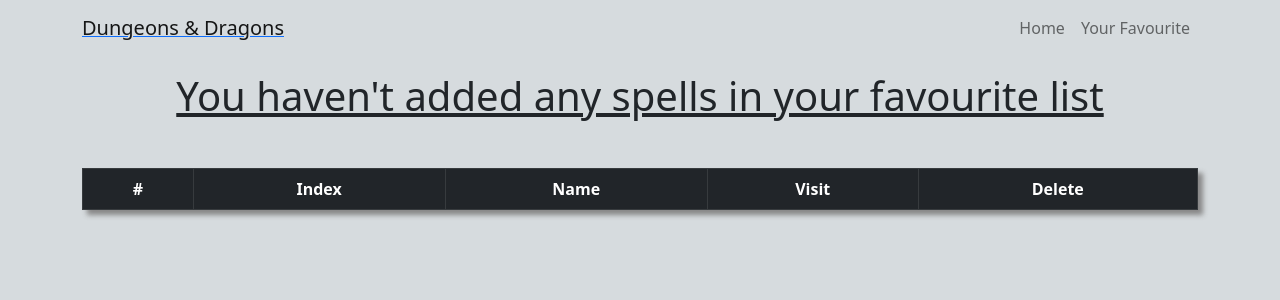
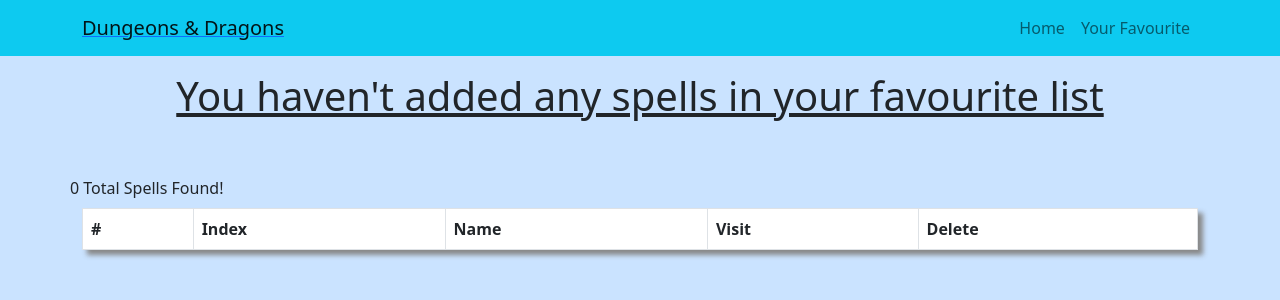
Before and after one commit to rosh021/frontendApp, a React (Create React App) app: page /fav in a window 1280 px wide. Shown: the top 300 px of the page. Built offline with nearby package versions, Linux system fonts and the light colour scheme.

Commit message:
implementing more features

```diff
--- a/src/App.css
+++ b/src/App.css
@@ -9,5 +9,6 @@
 
 .home {
   min-height: 100vh;
-  background-color: #d6dbde;
+  background: rgb(202, 227, 255);
+  /* background-color: #d6dbde; */
 }
--- a/src/App.js
+++ b/src/App.js
@@ -10,13 +10,11 @@
   return (
     <div className="home">
       <BrowserRouter>
-        <div>
-          <Routes>
-            <Route path="/" element={<LandingPage />} />
-            <Route path="/fav" element={<Favourite />} />
-            <Route path="/:index" element={<Main />} />
-          </Routes>
-        </div>
+        <Routes>
+          <Route path="/" element={<LandingPage />} />
+          <Route path="/fav" element={<Favourite />} />
+          <Route path="/:index" element={<Main />} />
+        </Routes>
       </BrowserRouter>
       <ToastContainer />
     </div>
--- a/src/Components/navbar/CustomNavbar.js
+++ b/src/Components/navbar/CustomNavbar.js
@@ -6,7 +6,7 @@
 
 export const CustomNavbar = () => {
   return (
-    <Navbar expand="lg">
+    <Navbar expand="lg" bg="info">
       <Container>
         <Link to="/">
           <Navbar.Brand>Dungeons & Dragons</Navbar.Brand>
--- a/src/Components/table/Table.css
+++ b/src/Components/table/Table.css
@@ -1,15 +1,16 @@
 .table {
   box-sizing: border-box;
+  background-color: white;
   box-shadow: 5px 5px 5px #888888;
 }
 
 .grow {
   text-decoration: none;
-  color: white;
+  color: black;
 }
 
 .grow:hover {
-  color: white;
+  color: blue;
   text-decoration: underline;
 
   transform: scale(1.3);
--- a/src/Components/table/Table.js
+++ b/src/Components/table/Table.js
@@ -6,7 +6,7 @@
 import { Link } from "react-router-dom";
 import { removeFavourite, setFavourite } from "../../redux/spellsSlice";
 import "./Table.css";
-export const CustomTable = ({ isClicked, isSpinning }) => {
+export const CustomTable = ({ tableHeaders, func, isSpinning }) => {
   const dispatch = useDispatch();
   const { spells, favourite } = useSelector((state) => state.spells);
 
@@ -28,40 +28,34 @@
   };
 
   return (
-    <Container>
-      <Table
-        striped
-        bordered
-        hover
-        variant="dark"
-        className="mt-5 ms-auto table"
-      >
+    <Container className=" mt-5">
+      <div className="row py-2">{spells?.length} Total Spells Found!</div>
+      <Table striped bordered hover>
         {isSpinning === true && (
           <Spinner animation="border" variant="success" />
         )}
         <thead>
           <tr>
-            <th className="text-center">#</th>
-            <th className="text-center">Index</th>
-            <th className="text-center">Name</th>
-            <th className="text-center">Visit</th>
-            {isClicked === true && <th className="text-center">Delete</th>}
+            <th>#</th>
+            {tableHeaders.map((item, i) => (
+              <th key={i}>{item}</th>
+            ))}
           </tr>
         </thead>
 
         <tbody>
-          {isClicked === true
+          {func === true
             ? favourite.map(({ index, name, _id }, i) => (
-                <tr key={i}>
-                  <td className="text-center">{i > 0 ? 1 + i : 1}</td>
-                  <td className="text-center">{index}</td>
-                  <td className="text-center">{name}</td>
-                  <td className="text-center">
+                <tr key={i} className="text-center">
+                  <td>{i + 1}</td>
+                  <td>{index}</td>
+                  <td>{name}</td>
+                  <td>
                     <Link className="grow" to={`/${index}`}>
                       Read More
                     </Link>
                   </td>
-                  <td className="text-center">
+                  <td>
                     <button
                       className="main__button"
                       onClick={() => handelOnDelete(_id, name)}
@@ -72,11 +66,11 @@
                 </tr>
               ))
             : spells.map(({ index, name }, i) => (
-                <tr key={i}>
-                  <td className="text-center">{i > 0 ? 1 + i : 1}</td>
-                  <td className="text-center">{index}</td>
-                  <td className="text-center">{name}</td>
-                  <td className="text-center">
+                <tr key={i} className="text-center">
+                  <td>{i + 1}</td>
+                  <td>{index}</td>
+                  <td>{name}</td>
+                  <td>
                     <Link className="grow" to={`/${index}`}>
                       Read More
                     </Link>
--- a/src/pages/fav/Favourite.js
+++ b/src/pages/fav/Favourite.js
@@ -6,6 +6,7 @@
   const [isClicked, isSetClicked] = useState(true);
 
   const { favourite } = useSelector((state) => state.spells);
+  const tableHeaders = ["Index", "Name", "Visit", "Delete"];
   return (
     <div>
       <CustomNavbar />
@@ -18,7 +19,7 @@
           You haven't added any spells in your favourite list
         </h1>
       )}
-      <CustomTable isClicked={isClicked} />
+      <CustomTable func={isClicked} tableHeaders={tableHeaders} />
     </div>
   );
 };
--- a/src/pages/landingPage/LandingPage.js
+++ b/src/pages/landingPage/LandingPage.js
@@ -20,14 +20,18 @@
     setIsSpinning(true);
     await dispatch(spellsAction());
   };
+
+  const tableHeaders = ["Index", "Name", "Visit"];
+  const tableData = [];
+
   return (
     <div>
       <CustomNavbar />
-      <h1 className="text-center mt-3 favourite_h1">
-        {spells?.length} Total Spells Found
+      <h1 className="text-center mt-3 favourite_h1 py-4">
+        Welcome to the Spells world!
       </h1>
 
-      <CustomTable isSpinning={isSpinning} />
+      <CustomTable tableHeaders={tableHeaders} />
     </div>
   );
 };
--- a/src/pages/main/Main.css
+++ b/src/pages/main/Main.css
@@ -9,32 +9,35 @@
 }
 
 .desc {
-  background-color: silver;
+  background-color: rgb(255, 255, 255);
   padding: 20px;
   font-size: 20px;
   margin-top: 40px;
   margin-bottom: 20px;
   box-sizing: border-box;
   box-shadow: 5px 10px 18px #888888;
+  border-radius: 10px;
 }
 
 .higher__level {
-  background-color: silver;
+  background-color: white;
   padding: 20px;
   font-size: 20px;
   margin-top: 40px;
   margin-bottom: 20px;
   box-sizing: border-box;
   box-shadow: 5px 10px 18px #888888;
+  border-radius: 10px;
 }
 
 .more__details {
-  background-color: silver;
+  background-color: white;
   padding: 20px;
   font-size: 20px;
   margin-top: 40px;
   margin-bottom: 20px;
   box-sizing: border-box;
+  border-radius: 10px;
   box-shadow: 5px 10px 18px #888888;
 }
 
@@ -44,6 +47,7 @@
 
 .main__button {
   padding: 5px;
+  background-color: white;
   border: none;
   font-size: 1.2rem;
   font-weight: bold;
```
